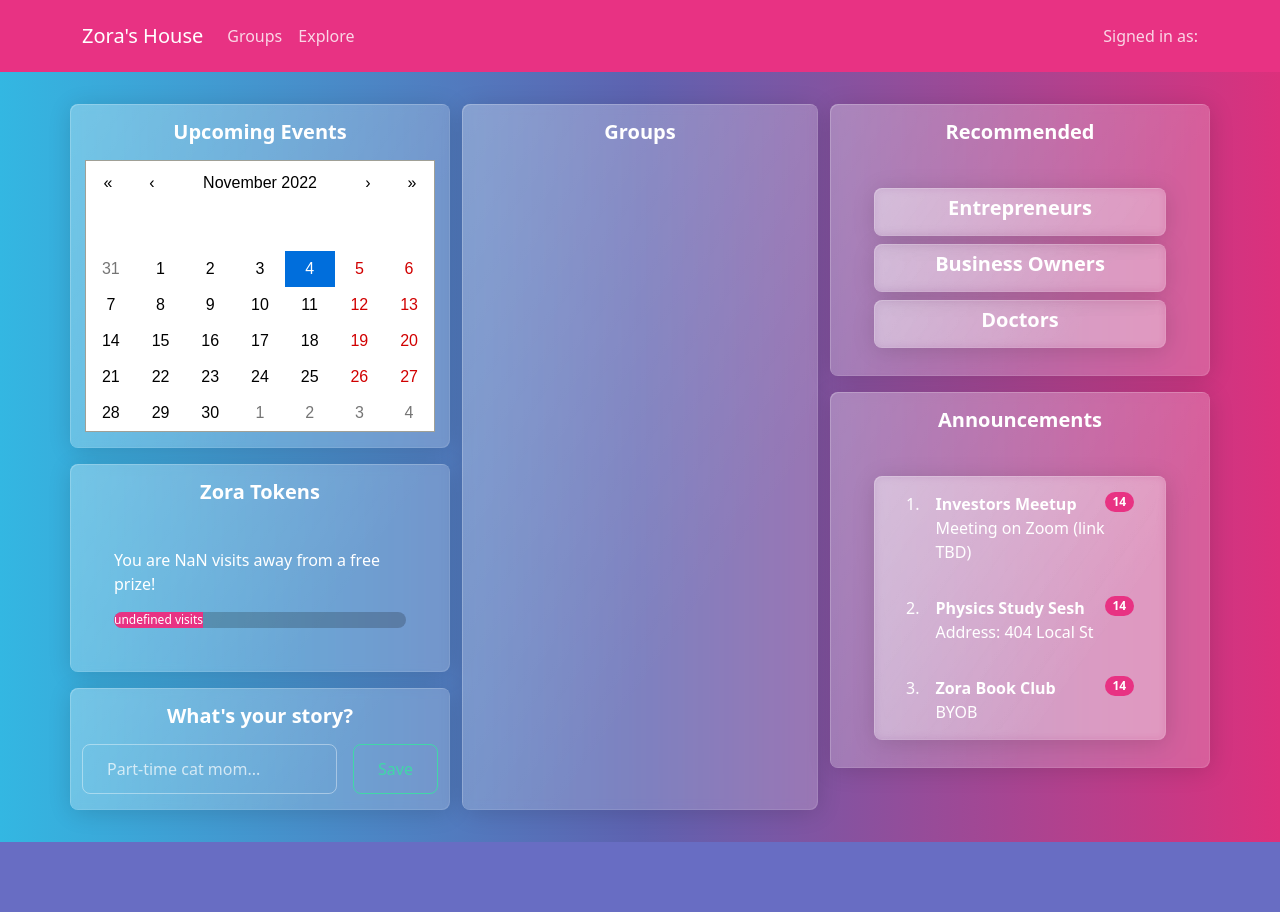
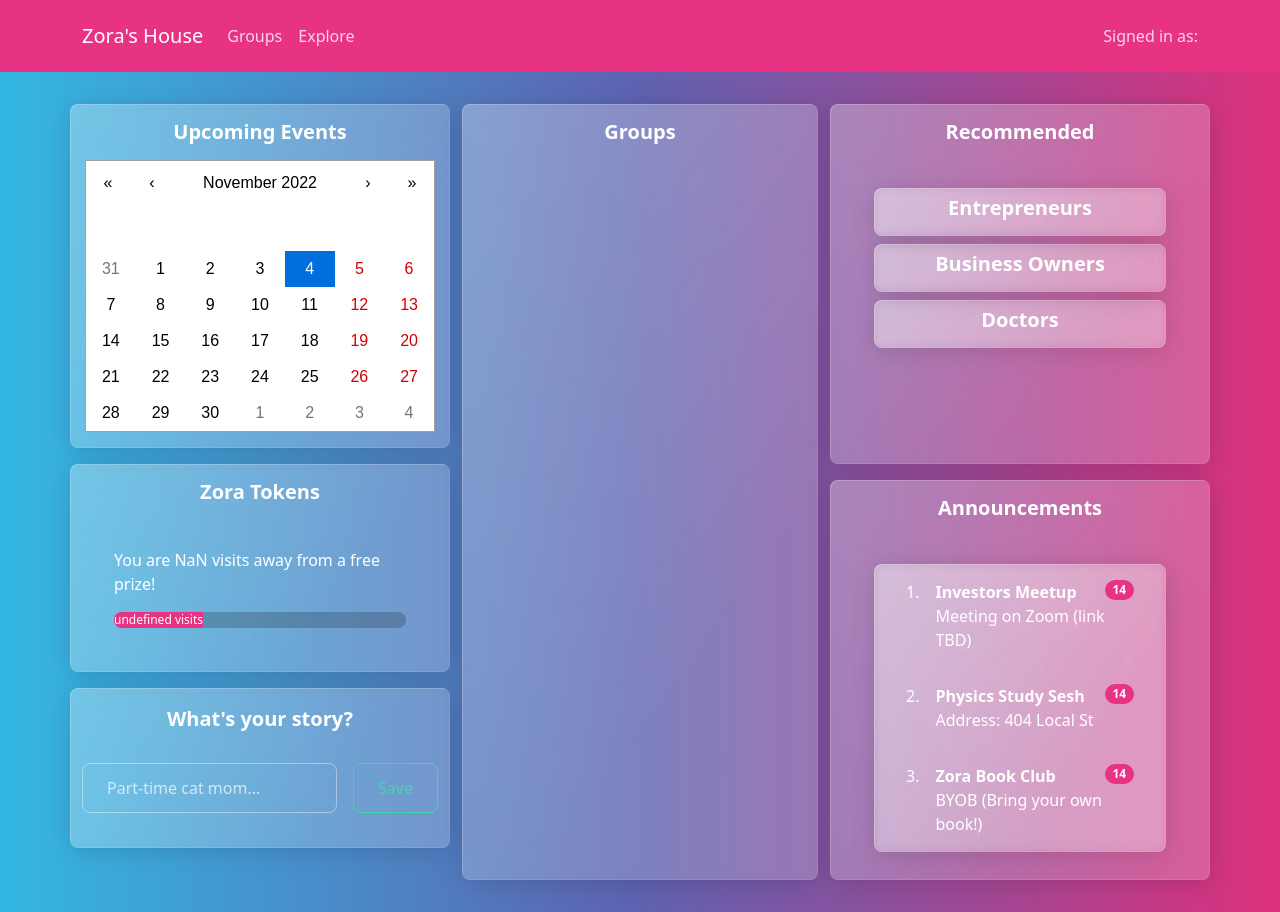
Before and after one commit to xiejon/zoras-house, a React (Create React App) app in the folder frontend/: page /home in a window 1280 px wide. Before the commit the page ends 842 px from the top, so only its background shows below. Built offline with nearby package versions, Linux system fonts and the light colour scheme.

Commit message:
Styled dashboard
- Refactored spacing around components in dashboard

```diff
--- a/frontend/src/components/Announcements.js
+++ b/frontend/src/components/Announcements.js
@@ -37,7 +37,7 @@ const Announcements = (props) => {
           >
             <div className="ms-2 me-auto">
               <div className="fw-bold">Zora Book Club</div>
-              BYOB
+              BYOB (Bring your own book!)
             </div>
             <Badge bg="primary" pill>
               14
--- a/frontend/src/components/Dashboard.css
+++ b/frontend/src/components/Dashboard.css
@@ -5,3 +5,11 @@
 .dashboard-col {
     min-height: 85vh;
 }
+
+.recommendedInput {
+    min-height: 20vh;
+}
+
+.recommended-groups {
+    min-height: 45vh;
+}
--- a/frontend/src/components/Dashboard.js
+++ b/frontend/src/components/Dashboard.js
@@ -27,7 +27,7 @@ const Dashboard = (props) => {
   return (
     <Container className="dashboard-container">
       <Row>
-        <Col className="mt-3 mb-3 dashboard-col d-flex flex-column h-100  gap-2">
+        <Col className="mt-3 mb-3 dashboard-col d-flex flex-column h-100 justify-content-between gap-2">
           <Row>
             <Card className="w-100 d-flex flex-column justify-content-center align-items-center">
               <Card.Title className="mt-2">Upcoming Events</Card.Title>
@@ -48,7 +48,7 @@ const Dashboard = (props) => {
               </Card.Body>
             </Card>
           </Row>
-          <Row>
+          <Row className="recommendedInput">
             <RecommendedInput />
           </Row>
         </Col>
@@ -57,8 +57,8 @@ const Dashboard = (props) => {
           <Groups />
         </Col>
 
-        <Col className=" mt-3 mb-3 d-flex flex-column gap-2">
-          <Row>
+        <Col className=" mt-3 mb-3 d-flex flex-column gap-2 justify-content-between">
+          <Row className="recommended-groups">
             <RecommendedGroups />
           </Row>
           <Row>
--- a/frontend/src/components/RecommendedGroups.js
+++ b/frontend/src/components/RecommendedGroups.js
@@ -1,7 +1,6 @@
 import React from "react";
 import { Card } from "react-bootstrap";
 import GroupItem from "./GroupItem";
-
 const sample = [
   {
     group_id: 0,
@@ -22,7 +21,7 @@ const sample = [
 
 const RecommendedGroups = (props) => {
   return (
-    <Card className="w-100 d-flex flex-column justify-content-center align-items-center">
+    <Card className="recommended-groups w-100 d-flex flex-column justify-content-center align-items-center">
       <Card.Title className="mt-2">Recommended</Card.Title>
       <Card.Body className="w-100 d-flex flex-column gap-1">
         {sample.map((group) => {
--- a/frontend/src/components/RecommendedInput.js
+++ b/frontend/src/components/RecommendedInput.js
@@ -8,13 +8,13 @@ const RecommendedInput = (props) => {
     e.preventDefault();
   };
   return (
-    <Card className="d-flex justify-content-center align-items-center">
-      <Card.Title className="mt-2">What's your story?</Card.Title>
+    <Card className="d-flex flex-column justify-content-center align-items-center">
+      <Card.Title className="mb-3">What's your story?</Card.Title>
       <Form className="d-flex mb-2" onSubmit={handleSubmit}>
         <Form.Control
           type="search"
           placeholder="Part-time cat mom..."
-          className="me-2"
+          className="me-2 w-100"
           aria-label="Search"
           value={userInput}
           onChange={(e) => setUserInput(e.target.value)}
```
